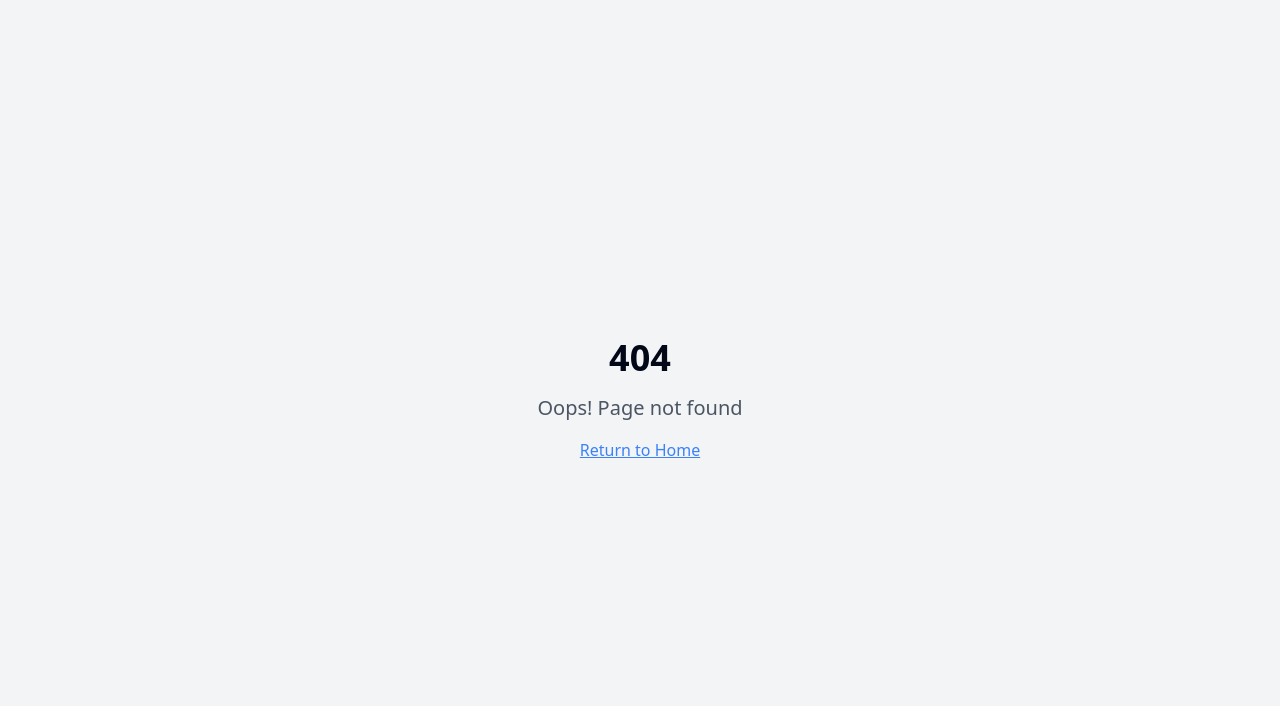
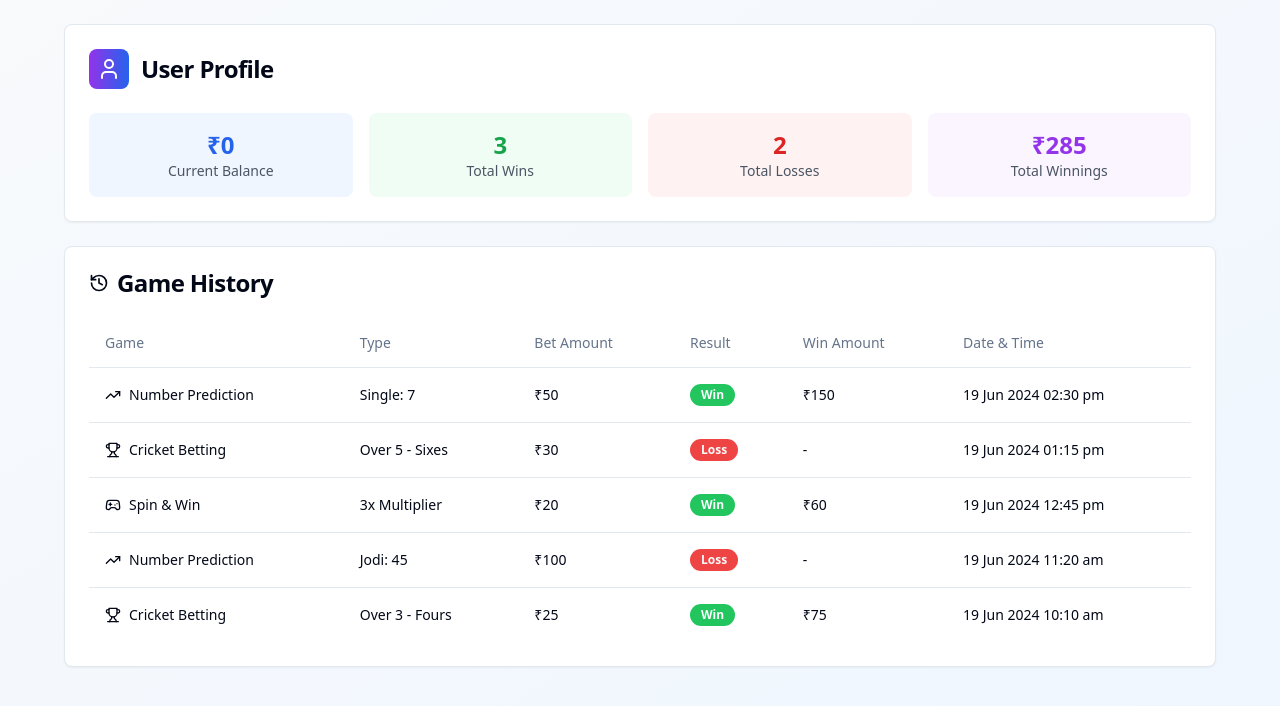
Before and after one commit to pradeepgorule/digit-dream-predictor-app, a React (Vite) app: page /profile in a window 1280 px wide. Before the commit this address had no page. Shown: the top 706 px of the page. Built offline with nearby package versions, Linux system fonts and the light colour scheme.

Commit message:
Add profile page
Create a profile page to display the user's game history.

```diff
--- a/src/App.tsx
+++ b/src/App.tsx
@@ -9,6 +9,7 @@ import Index from "./pages/Index";
 import Login from "./pages/Login";
 import AdminLogin from "./pages/AdminLogin";
 import AdminDashboard from "./pages/AdminDashboard";
+import Profile from "./pages/Profile";
 import NotFound from "./pages/NotFound";
 
 const queryClient = new QueryClient();
@@ -25,6 +26,7 @@ const App = () => (
             <Route path="/login" element={<Login />} />
             <Route path="/admin-login" element={<AdminLogin />} />
             <Route path="/admin" element={<AdminDashboard />} />
+            <Route path="/profile" element={<Profile />} />
             {/* ADD ALL CUSTOM ROUTES ABOVE THE CATCH-ALL "*" ROUTE */}
             <Route path="*" element={<NotFound />} />
           </Routes>
--- a/src/pages/Index.tsx
+++ b/src/pages/Index.tsx
@@ -78,6 +78,15 @@ const Index = () => {
                     {games.find(game => game.id === activeGame)?.title}
                   </h2>
                 </div>
+                <div className="flex items-center gap-2">
+                  <Button
+                    onClick={() => navigate('/profile')}
+                    variant="outline"
+                    className="flex items-center gap-2"
+                  >
+                    <User className="h-4 w-4" />
+                    Profile
+                  </Button>
                   <Button
                     onClick={() => navigate('/login')}
                     variant="outline"
@@ -86,6 +95,7 @@ const Index = () => {
                     <User className="h-4 w-4" />
                     Login
                   </Button>
+                </div>
               </div>
             </div>
 
--- /dev/null
+++ b/src/pages/Profile.tsx
@@ -0,0 +1,187 @@
+
+import React from 'react';
+import { Card, CardHeader, CardTitle, CardContent } from '@/components/ui/card';
+import { Table, TableBody, TableCell, TableHead, TableHeader, TableRow } from '@/components/ui/table';
+import { Badge } from '@/components/ui/badge';
+import { User, Trophy, TrendingUp, Gamepad2, History } from 'lucide-react';
+import { useWallet } from '@/contexts/WalletContext';
+
+interface GameHistoryItem {
+  id: string;
+  game: 'Number Prediction' | 'Cricket Betting' | 'Spin & Win';
+  type: string;
+  amount: number;
+  result: 'win' | 'loss';
+  winAmount?: number;
+  timestamp: Date;
+}
+
+// Mock data for game history - in a real app this would come from a database
+const mockGameHistory: GameHistoryItem[] = [
+  {
+    id: '1',
+    game: 'Number Prediction',
+    type: 'Single: 7',
+    amount: 50,
+    result: 'win',
+    winAmount: 150,
+    timestamp: new Date(2024, 5, 19, 14, 30)
+  },
+  {
+    id: '2',
+    game: 'Cricket Betting',
+    type: 'Over 5 - Sixes',
+    amount: 30,
+    result: 'loss',
+    timestamp: new Date(2024, 5, 19, 13, 15)
+  },
+  {
+    id: '3',
+    game: 'Spin & Win',
+    type: '3x Multiplier',
+    amount: 20,
+    result: 'win',
+    winAmount: 60,
+    timestamp: new Date(2024, 5, 19, 12, 45)
+  },
+  {
+    id: '4',
+    game: 'Number Prediction',
+    type: 'Jodi: 45',
+    amount: 100,
+    result: 'loss',
+    timestamp: new Date(2024, 5, 19, 11, 20)
+  },
+  {
+    id: '5',
+    game: 'Cricket Betting',
+    type: 'Over 3 - Fours',
+    amount: 25,
+    result: 'win',
+    winAmount: 75,
+    timestamp: new Date(2024, 5, 19, 10, 10)
+  }
+];
+
+const Profile = () => {
+  const { walletBalance } = useWallet();
+
+  const getGameIcon = (game: string) => {
+    switch (game) {
+      case 'Number Prediction':
+        return <TrendingUp className="h-4 w-4" />;
+      case 'Cricket Betting':
+        return <Trophy className="h-4 w-4" />;
+      case 'Spin & Win':
+        return <Gamepad2 className="h-4 w-4" />;
+      default:
+        return <History className="h-4 w-4" />;
+    }
+  };
+
+  const totalWins = mockGameHistory.filter(item => item.result === 'win').length;
+  const totalLosses = mockGameHistory.filter(item => item.result === 'loss').length;
+  const totalWinAmount = mockGameHistory
+    .filter(item => item.result === 'win')
+    .reduce((sum, item) => sum + (item.winAmount || 0), 0);
+  const totalBetAmount = mockGameHistory.reduce((sum, item) => sum + item.amount, 0);
+
+  return (
+    <div className="min-h-screen bg-gradient-to-br from-slate-50 to-blue-50 p-6">
+      <div className="max-w-6xl mx-auto space-y-6">
+        {/* Profile Header */}
+        <Card>
+          <CardHeader>
+            <CardTitle className="flex items-center gap-3">
+              <div className="p-2 bg-gradient-to-r from-purple-600 to-blue-600 rounded-lg">
+                <User className="h-6 w-6 text-white" />
+              </div>
+              User Profile
+            </CardTitle>
+          </CardHeader>
+          <CardContent>
+            <div className="grid grid-cols-1 md:grid-cols-4 gap-4">
+              <div className="text-center p-4 bg-blue-50 rounded-lg">
+                <div className="text-2xl font-bold text-blue-600">₹{walletBalance}</div>
+                <div className="text-sm text-gray-600">Current Balance</div>
+              </div>
+              <div className="text-center p-4 bg-green-50 rounded-lg">
+                <div className="text-2xl font-bold text-green-600">{totalWins}</div>
+                <div className="text-sm text-gray-600">Total Wins</div>
+              </div>
+              <div className="text-center p-4 bg-red-50 rounded-lg">
+                <div className="text-2xl font-bold text-red-600">{totalLosses}</div>
+                <div className="text-sm text-gray-600">Total Losses</div>
+              </div>
+              <div className="text-center p-4 bg-purple-50 rounded-lg">
+                <div className="text-2xl font-bold text-purple-600">₹{totalWinAmount}</div>
+                <div className="text-sm text-gray-600">Total Winnings</div>
+              </div>
+            </div>
+          </CardContent>
+        </Card>
+
+        {/* Game History */}
+        <Card>
+          <CardHeader>
+            <CardTitle className="flex items-center gap-2">
+              <History className="h-5 w-5" />
+              Game History
+            </CardTitle>
+          </CardHeader>
+          <CardContent>
+            <Table>
+              <TableHeader>
+                <TableRow>
+                  <TableHead>Game</TableHead>
+                  <TableHead>Type</TableHead>
+                  <TableHead>Bet Amount</TableHead>
+                  <TableHead>Result</TableHead>
+                  <TableHead>Win Amount</TableHead>
+                  <TableHead>Date & Time</TableHead>
+                </TableRow>
+              </TableHeader>
+              <TableBody>
+                {mockGameHistory.map((item) => (
+                  <TableRow key={item.id}>
+                    <TableCell>
+                      <div className="flex items-center gap-2">
+                        {getGameIcon(item.game)}
+                        <span className="font-medium">{item.game}</span>
+                      </div>
+                    </TableCell>
+                    <TableCell>{item.type}</TableCell>
+                    <TableCell>₹{item.amount}</TableCell>
+                    <TableCell>
+                      <Badge
+                        variant={item.result === 'win' ? 'default' : 'destructive'}
+                        className={item.result === 'win' ? 'bg-green-500 hover:bg-green-600' : ''}
+                      >
+                        {item.result === 'win' ? 'Win' : 'Loss'}
+                      </Badge>
+                    </TableCell>
+                    <TableCell>
+                      {item.result === 'win' && item.winAmount ? `₹${item.winAmount}` : '-'}
+                    </TableCell>
+                    <TableCell>
+                      {item.timestamp.toLocaleDateString('en-IN', {
+                        day: '2-digit',
+                        month: 'short',
+                        year: 'numeric'
+                      })} {item.timestamp.toLocaleTimeString('en-IN', {
+                        hour: '2-digit',
+                        minute: '2-digit'
+                      })}
+                    </TableCell>
+                  </TableRow>
+                ))}
+              </TableBody>
+            </Table>
+          </CardContent>
+        </Card>
+      </div>
+    </div>
+  );
+};
+
+export default Profile;
```
Lines whose indentation alone changed are shown as unchanged.
